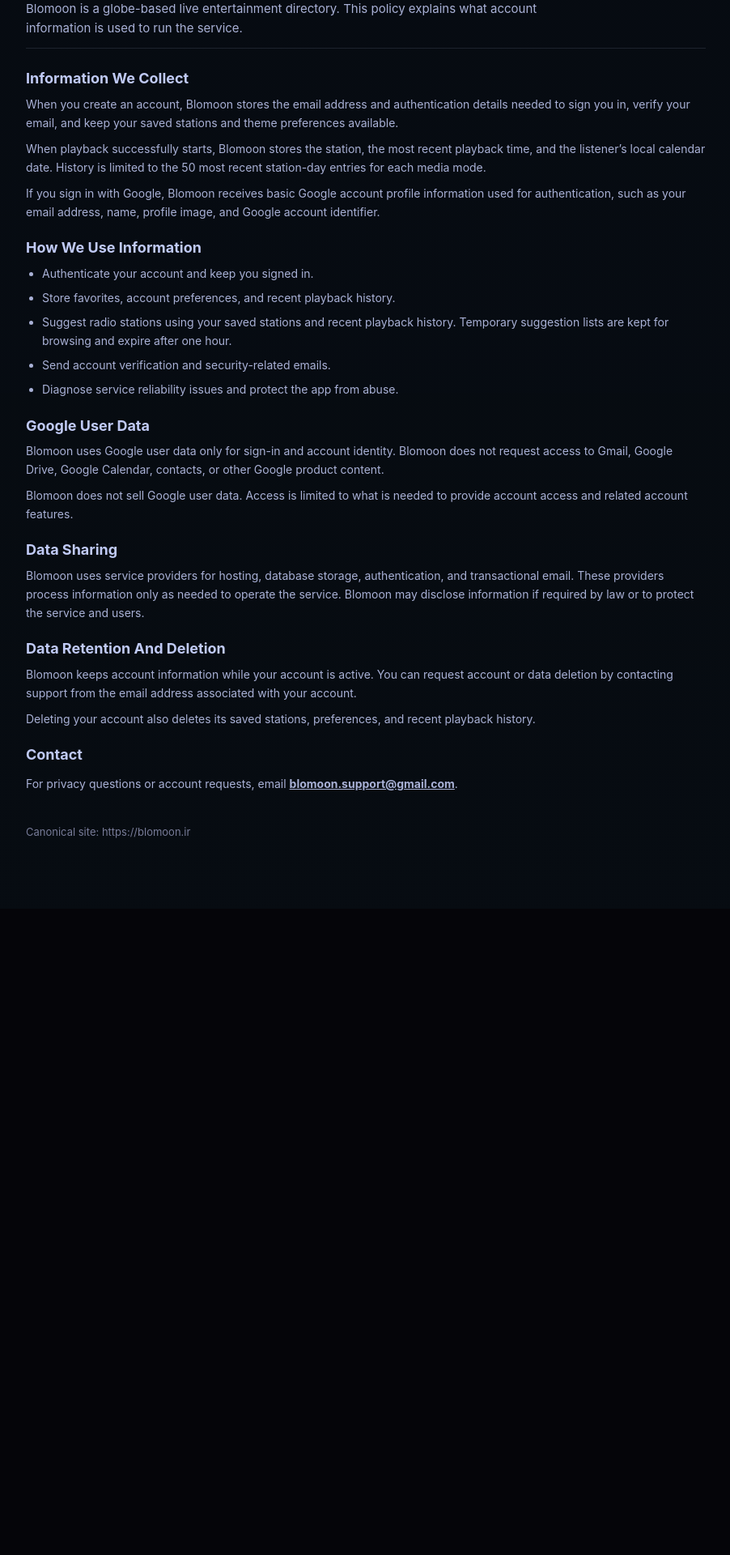
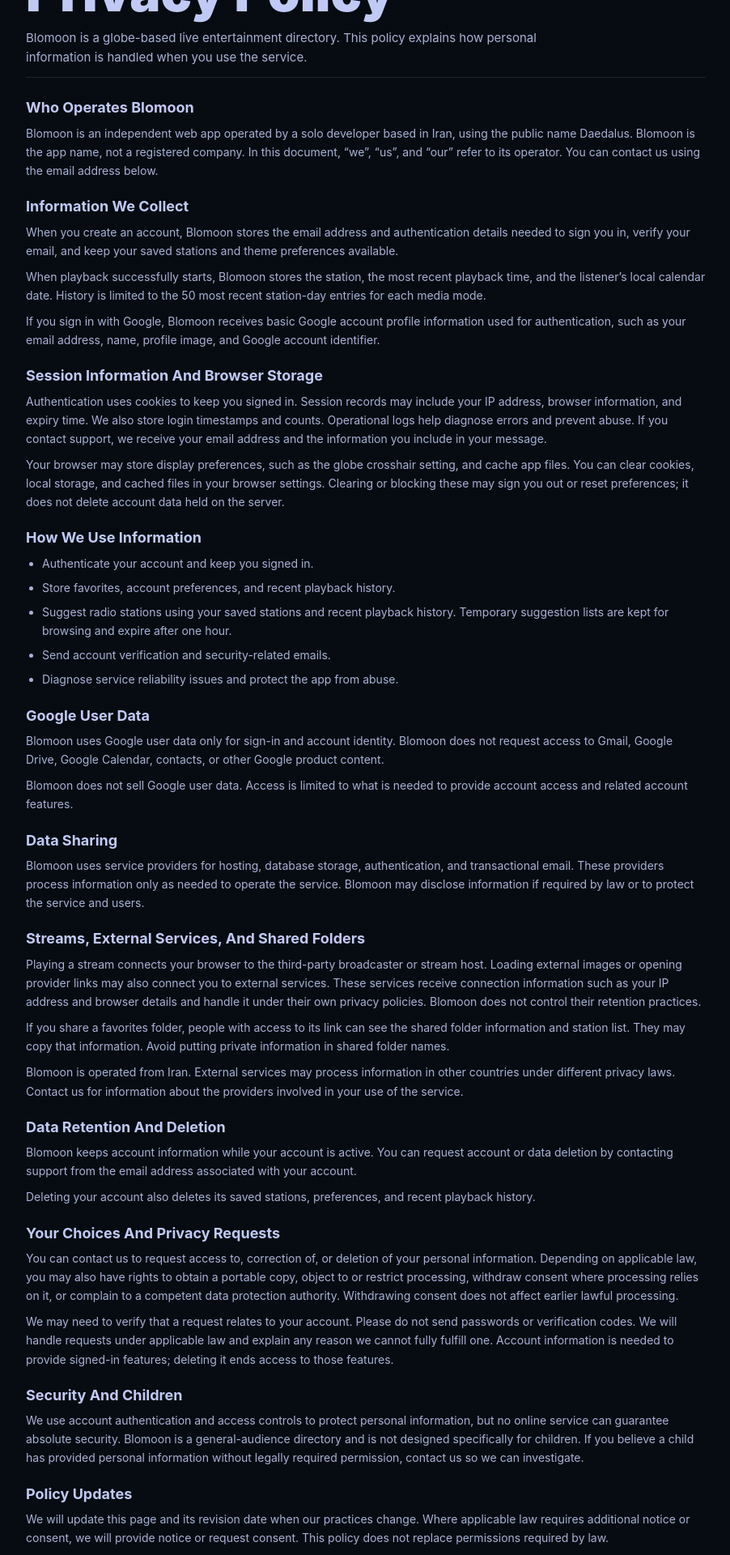
Before and after one commit to ArashPoorazam/blomoon, a Next.js app: page /privacy in a window 1280 px wide. Shown: the part 220-2140 px from the top of the page at 81% size, without its empty margins (188-1090 px from the left). Before the commit the page ends 1342 px from the top, so only its background shows below. Built offline with nearby package versions, Linux system fonts and the light colour scheme.

Commit message:
Update Terms and privacy policy
Added Privacy Policy and Terms of Service buttons in Manage Account →
Contact us, matching the existing styling. They open in new tabs so
playback stays uninterrupted.

```diff
--- a/src/app/account.css
+++ b/src/app/account.css
@@ -909,3 +909,10 @@
 .install-button:focus-visible { outline: 2px solid var(--focus-ring); outline-offset: 3px; }
 .install-help { color: var(--text); line-height: 1.6; }
 .install-help li + li { margin-top: var(--space-row); }
+
+.auth-copyright {
+  margin: 0;
+  color: var(--muted);
+  font-size: 12px;
+  line-height: 1.5;
+}
--- a/src/app/privacy/page.tsx
+++ b/src/app/privacy/page.tsx
@@ -25,13 +25,22 @@
 
         <header className="legal-header">
           <div className="drawer-kicker">Blomoon privacy policy</div>
+          <p>Last updated: <time dateTime="2026-09-10">September 10, 2026</time></p>
           <h1>Privacy Policy</h1>
           <p>
-            Blomoon is a globe-based live entertainment directory. This policy explains what account information is used to run the service.
+            Blomoon is a globe-based live entertainment directory. This policy explains how personal information is handled when you use the service.
           </p>
         </header>
 
         <div className="legal-content">
+          <section className="legal-section">
+            <h2>Who Operates Blomoon</h2>
+            <p>
+              Blomoon is an independent web app operated by a solo developer based in Iran, using the public name Daedalus.
+              Blomoon is the app name, not a registered company. In this document, “we”, “us”, and “our” refer to its operator.
+              You can contact us using the email address below.
+            </p>
+          </section>
           <section className="legal-section">
             <h2>Information We Collect</h2>
             <p>
@@ -45,6 +54,20 @@
             <p>
               If you sign in with Google, Blomoon receives basic Google account profile information used for authentication, such as your email address,
               name, profile image, and Google account identifier.
+            </p>
+          </section>
+
+          <section className="legal-section">
+            <h2>Session Information And Browser Storage</h2>
+            <p>
+              Authentication uses cookies to keep you signed in. Session records may include your IP address, browser information,
+              and expiry time. We also store login timestamps and counts. Operational logs help diagnose errors and prevent abuse.
+              If you contact support, we receive your email address and the information you include in your message.
+            </p>
+            <p>
+              Your browser may store display preferences, such as the globe crosshair setting, and cache app files.
+              You can clear cookies, local storage, and cached files in your browser settings. Clearing or blocking these may sign you out
+              or reset preferences; it does not delete account data held on the server.
             </p>
           </section>
 
@@ -79,6 +102,23 @@
           </section>
 
           <section className="legal-section">
+            <h2>Streams, External Services, And Shared Folders</h2>
+            <p>
+              Playing a stream connects your browser to the third-party broadcaster or stream host. Loading external images or
+              opening provider links may also connect you to external services. These services receive connection information such as
+              your IP address and browser details and handle it under their own privacy policies. Blomoon does not control their retention practices.
+            </p>
+            <p>
+              If you share a favorites folder, people with access to its link can see the shared folder information and station list.
+              They may copy that information. Avoid putting private information in shared folder names.
+            </p>
+            <p>
+              Blomoon is operated from Iran. External services may process information in other countries under different privacy laws.
+              Contact us for information about the providers involved in your use of the service.
+            </p>
+          </section>
+
+          <section className="legal-section">
             <h2>Data Retention And Deletion</h2>
             <p>
               Blomoon keeps account information while your account is active. You can request account or data deletion by contacting support from the email
@@ -90,13 +130,49 @@
           </section>
 
           <section className="legal-section">
+            <h2>Your Choices And Privacy Requests</h2>
+            <p>
+              You can contact us to request access to, correction of, or deletion of your personal information.
+              Depending on applicable law, you may also have rights to obtain a portable copy, object to or restrict processing,
+              withdraw consent where processing relies on it, or complain to a competent data protection authority.
+              Withdrawing consent does not affect earlier lawful processing.
+            </p>
+            <p>
+              We may need to verify that a request relates to your account. Please do not send passwords or verification codes.
+              We will handle requests under applicable law and explain any reason we cannot fully fulfill one.
+              Account information is needed to provide signed-in features; deleting it ends access to those features.
+            </p>
+          </section>
+
+          <section className="legal-section">
+            <h2>Security And Children</h2>
+            <p>
+              We use account authentication and access controls to protect personal information, but no online service can guarantee
+              absolute security. Blomoon is a general-audience directory and is not designed specifically for children.
+              If you believe a child has provided personal information without legally required permission, contact us so we can investigate.
+            </p>
+          </section>
+
+          <section className="legal-section">
+            <h2>Policy Updates</h2>
+            <p>
+              We will update this page and its revision date when our practices change. Where applicable law requires additional
+              notice or consent, we will provide notice or request consent. This policy does not replace permissions required by law.
+            </p>
+          </section>
+
+          <section className="legal-section">
             <h2>Contact</h2>
             <p className="legal-contact">
               For privacy questions or account requests, email <a href={`mailto:${BLOMOON_SUPPORT_EMAIL}`}>{BLOMOON_SUPPORT_EMAIL}</a>.
             </p>
           </section>
 
-          <p className="legal-contact">Canonical site: {BLOMOON_CANONICAL_ORIGIN}</p>
+          <footer className="legal-contact">
+            <p>Official site: {BLOMOON_CANONICAL_ORIGIN}</p>
+            <p>© 2026 Daedalus. All rights reserved.</p>
+            <p>Third-party media, names, and logos belong to their respective owners.</p>
+          </footer>
         </div>
       </div>
     </main>
--- a/src/components/account/AuthGate.tsx
+++ b/src/components/account/AuthGate.tsx
@@ -57,6 +57,7 @@
             <Link href="/privacy">Privacy</Link>
             <Link href="/terms">Terms</Link>
           </nav>
+          <p className="auth-copyright">© 2026 Daedalus. All rights reserved.</p>
         </section>
 
         <AuthCard
```
Also changed, not shown: src/app/terms/page.tsx (+63 -3 lines), src/components/account/AccountPanels.tsx (+12 -1 lines).
